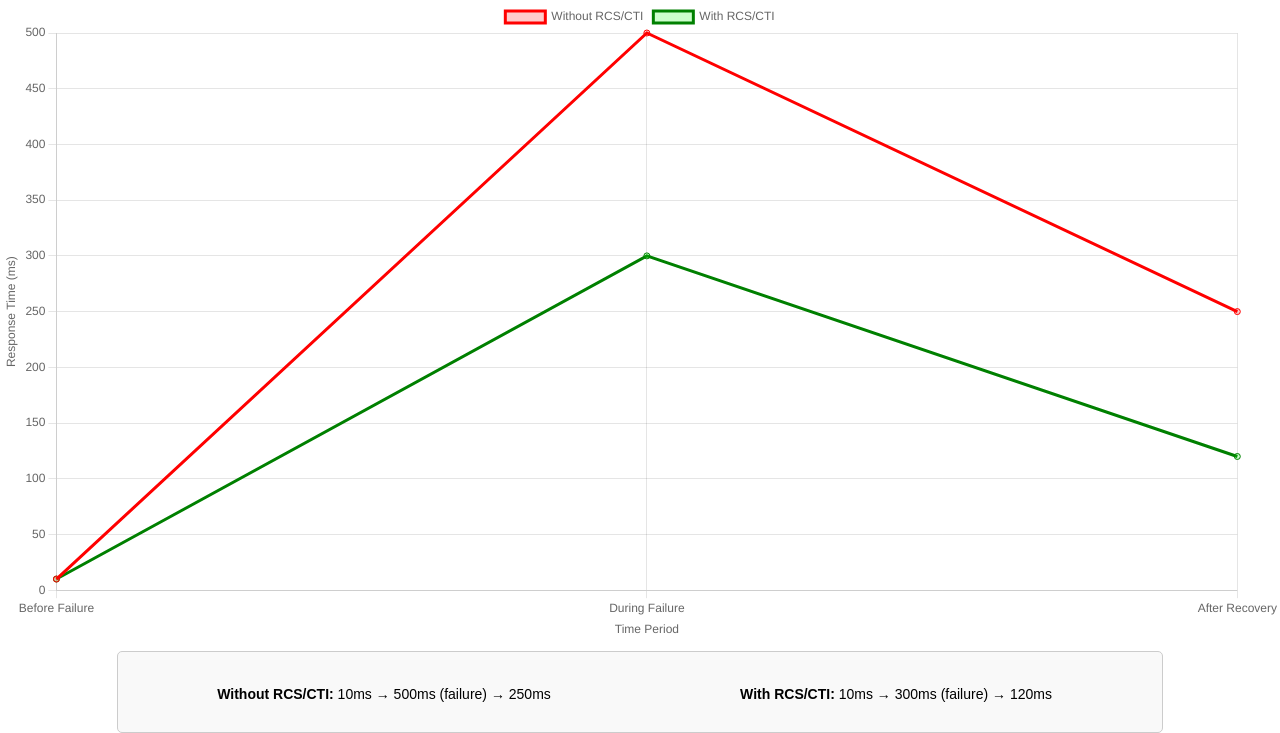
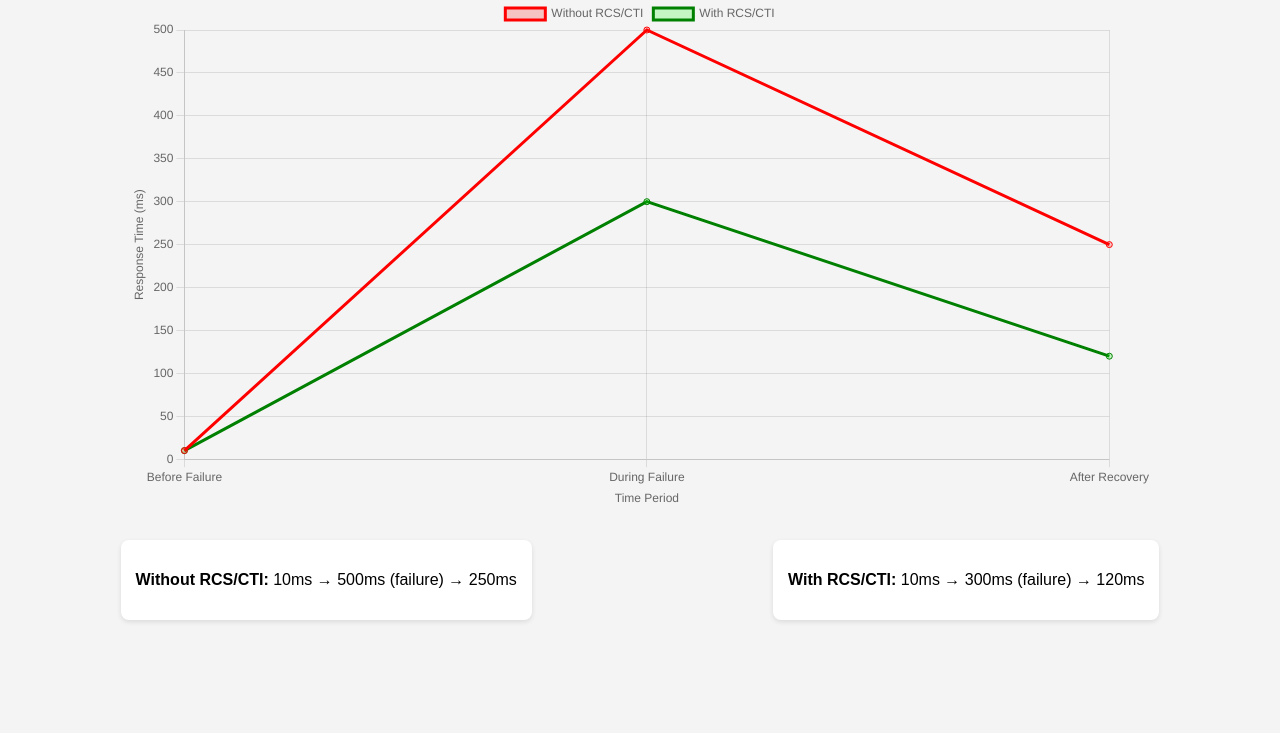
Before and after one commit to Coop-3/Mechached-Resilience-Test, a plain HTML site: page index.html in a window 1280 px wide. Shown: the part 79-812 px from the top of the page. Drawn offline with nearby package versions, Linux system fonts and the light colour scheme.

Commit message:
Styles.css

```diff
--- a/Styles.css
+++ b/Styles.css
@@ -1,57 +1,30 @@
 body {
     font-family: Arial, sans-serif;
-    text-align: center;
     margin: 0;
     padding: 0;
-}
-
-/* Graph */
-canvas {
-    margin-top: 20px;
-    width: 80%;
-    height: auto;
-}
-
-/* Dataset Display */
-.data-output {
-    display: flex;
-    justify-content: space-between; /* Space out the items horizontally */
-    align-items: flex-start; /* Align items to the top */
-    flex-wrap: wrap; /* Allows wrapping of content if the screen is too narrow */
-    width: 80%;
-    margin: auto;
-    text-align: left;
-    padding: 10px;
-    background: #f9f9f9;
-    border-radius: 5px;
-    margin-top: 10px;
-    font-size: 14px;
-    border: 1px solid #ccc;
-}
-
-/* Data Item Styling */
-.data-item {
-    display: flex;
-    flex-direction: column; /* Stack text above image */
-    align-items: center; /* Center text and image horizontally */
-    flex: 1 1 45%; /* Ensure each item takes up 45% of container's width */
-    padding: 10px;
-    box-sizing: border-box; /* Ensure padding is included in width calculation */
+    background-color: #f4f4f4;
     text-align: center;
 }
 
-/* Add some spacing between text and image */
-.data-item p {
-    margin-bottom: 10px; /* Add space between text and image */
+h1 {
+    margin: 20px 0;
 }
 
-/* Image Styling */
-.data-item img {
-    max-width: 100%; /* Scale images to fit the container */
-    height: auto; /* Maintain aspect ratio */
+.data-output {
+    display: flex;
+    justify-content: space-around;
+    margin-top: 30px;
 }
 
-/* Optional: To prevent images from being too big */
-.data-item img {
-    max-width: 90%; /* Prevent images from becoming too large */
+.data-item {
+    background-color: #fff;
+    padding: 15px;
+    border-radius: 8px;
+    box-shadow: 0 2px 5px rgba(0, 0, 0, 0.1);
 }
+
+canvas {
+    width: 80%;
+    height: 400px;
+    margin: 20px auto;
+}
```
